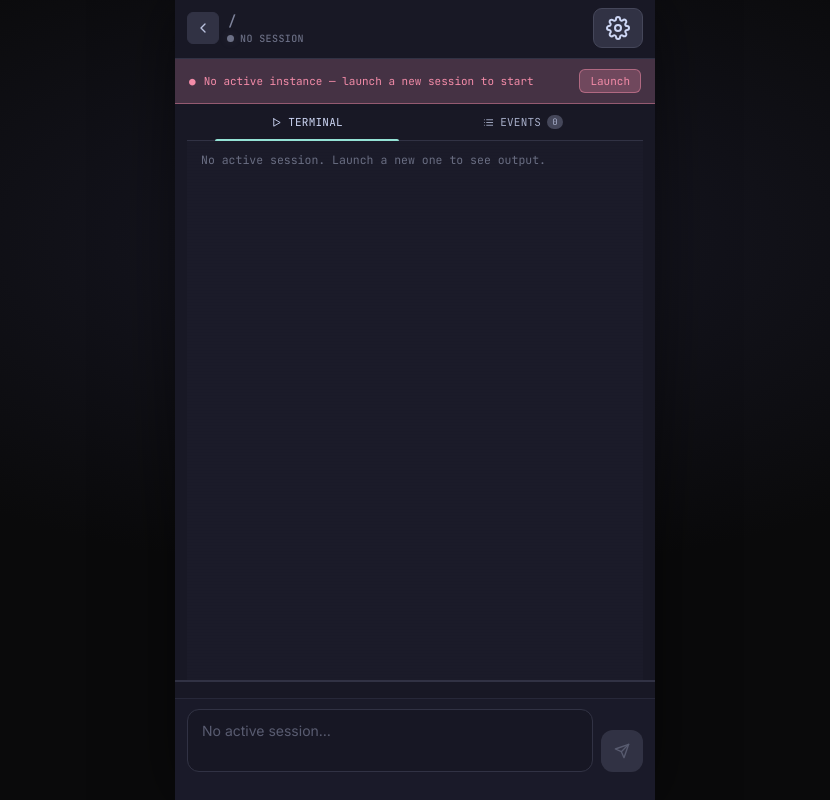
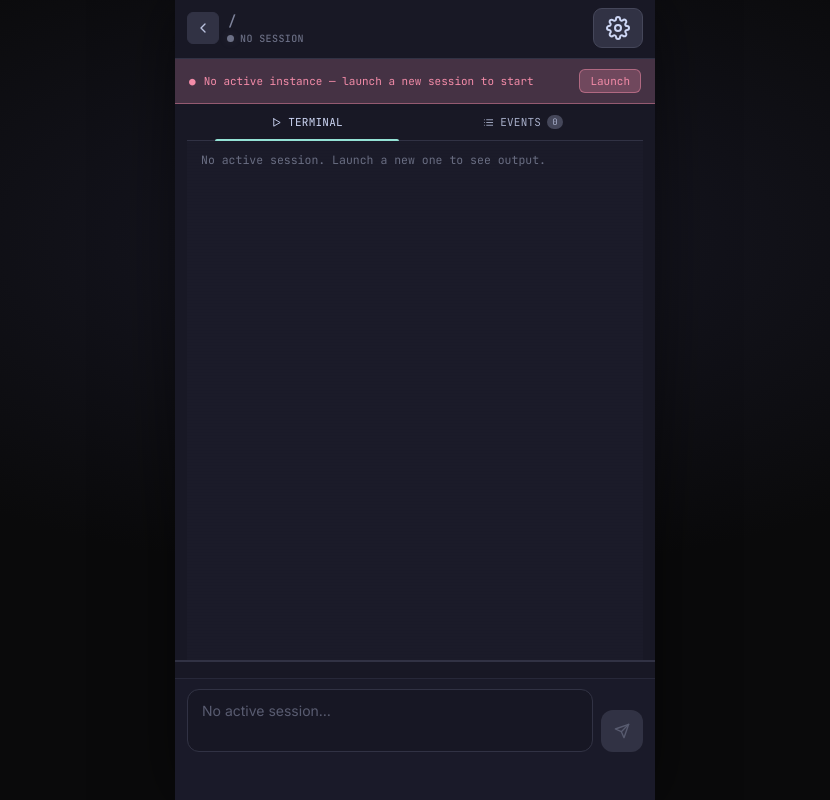
Before and after one commit to gabiito/claude-remote, a FastAPI app: template src/claude_remote/templates/project_view.html in a window 1280 px wide. Shown: the whole page, without its empty margins (225-1055 px from the left). Run offline with FastAPI, Linux system fonts and the light colour scheme; the template is opened without the code that fills it, so the values that code supplies are empty; parts of the project's set-up code (start-up, migrations or seed data) failed here and were passed over; some libraries are stand-ins or nearby versions.

Commit message:
fix(css): raise input-dock bottom floor to 48px for Android 3-button nav

```diff
--- a/src/claude_remote/static/css/app.css
+++ b/src/claude_remote/static/css/app.css
@@ -725,10 +725,11 @@ body {
 
 /* ── 18. Input dock ── */
 .cr-input-dock {
-  /* Android Chrome (browser tab) reports env(safe-area-inset-bottom)=0, so the
-     dock slid under the system nav/gesture bar. max() enforces a floor that
-     clears the gesture bar; on iOS the real inset exceeds it (no double pad). */
-  padding: 10px 12px max(28px, calc(14px + env(safe-area-inset-bottom)));
+  /* Android 3-button nav (~48dp) is not reported via env(safe-area-inset-bottom)
+     even in an installed PWA, so the dock slid under it. max() enforces a 48px
+     floor that clears 3-button nav; where the real inset is reported (notched
+     iOS) calc() exceeds the floor and wins, so there is no double padding. */
+  padding: 10px 12px max(48px, calc(14px + env(safe-area-inset-bottom)));
   background: var(--bg-1);
   border-top: 1px solid var(--line-0);
   flex: 0 0 auto;
```
